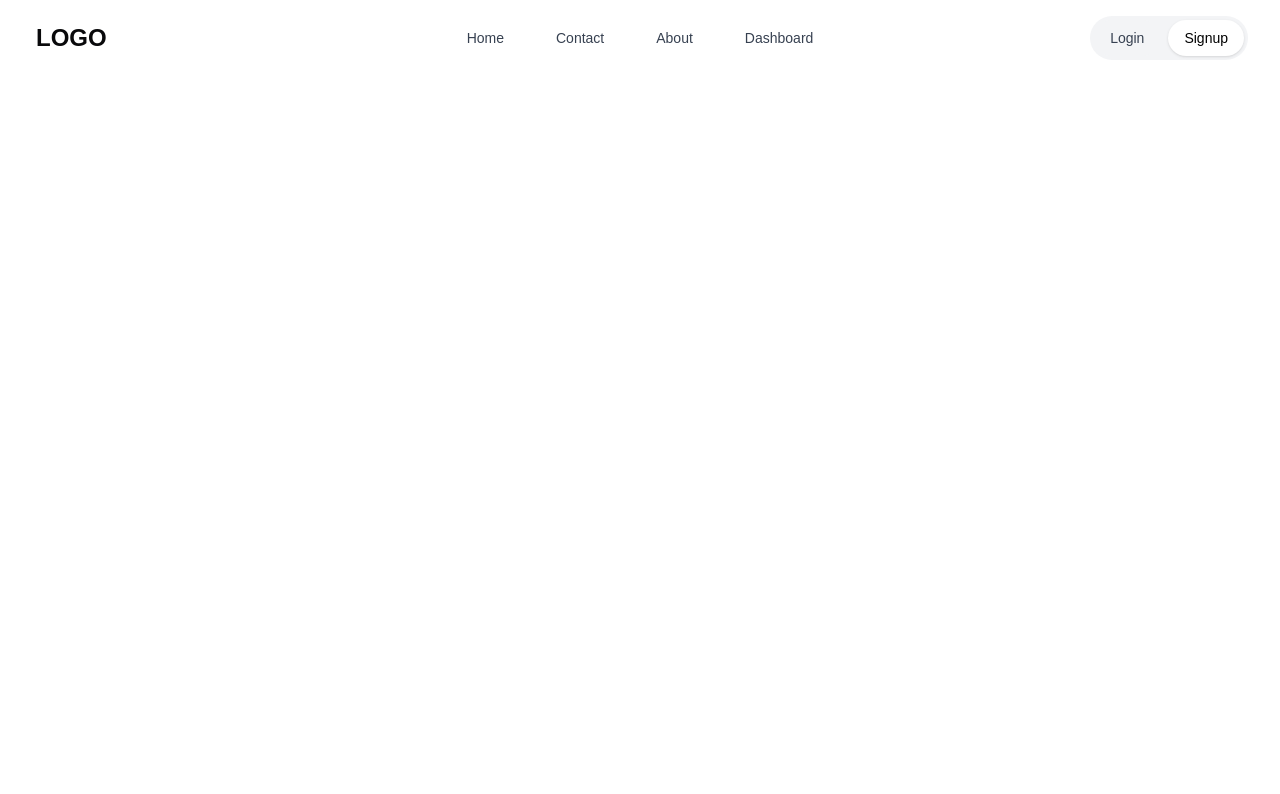
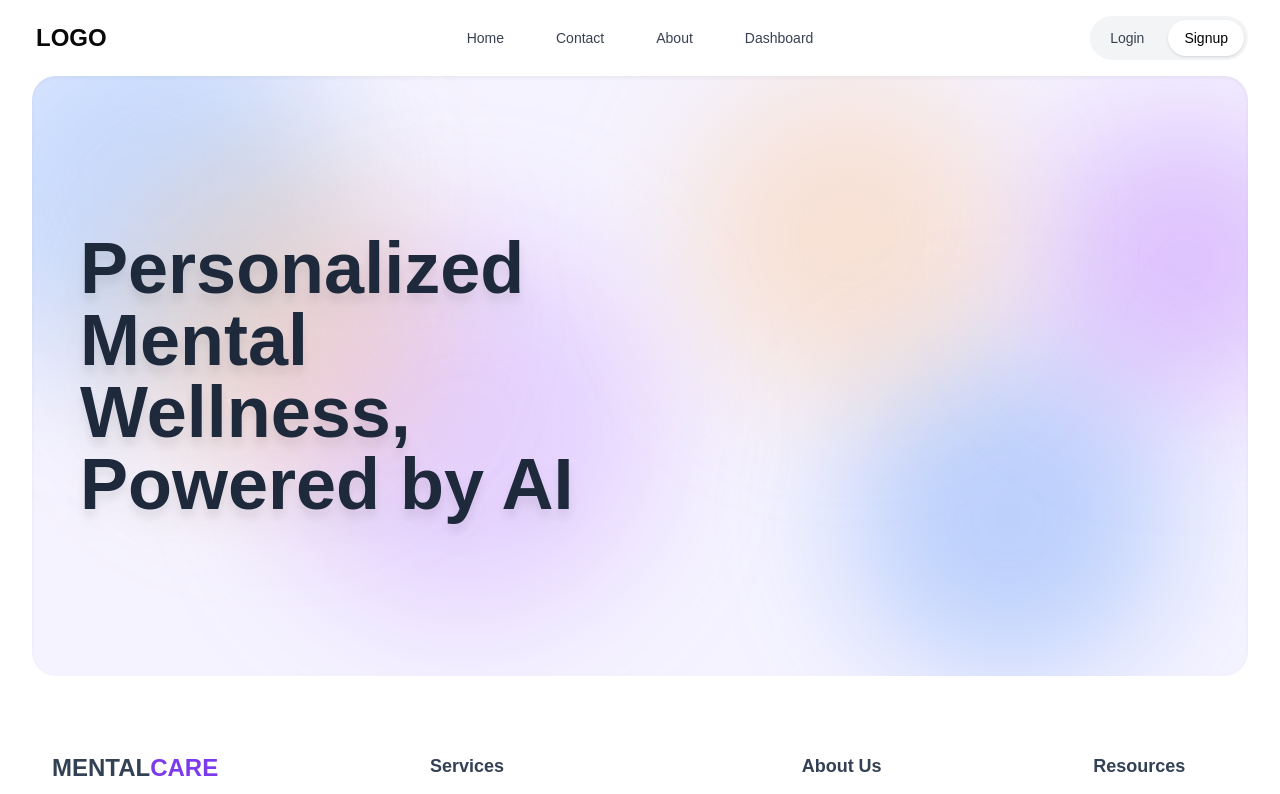
Before and after one commit to wajiha-kulsum/H10_crwdstrk, a Next.js app: page / in a window 1280 px wide. Shown: the top 794 px of the page. Built offline with nearby package versions, Linux system fonts and the light colour scheme.

Commit message:
Added Hero section

```diff
--- a/app/page.tsx
+++ b/app/page.tsx
@@ -1,3 +1,5 @@
+import Footer from "@/myComponents/Footer";
+import Hero from "@/myComponents/Hero";
 import Navbar from "@/myComponents/Navbar";
 
 export default function Home() {
@@ -7,6 +9,12 @@ export default function Home() {
         <div className="pt-4">
           <Navbar />
         </div>
+        <div className="flex-1">
+          <Hero />
+        </div>
+        <div>
+          <Footer />
+        </div>
       </div>
     </>
   );
--- /dev/null
+++ b/myComponents/Hero.tsx
@@ -0,0 +1,28 @@
+import React from "react";
+
+const Hero = () => {
+  return (
+    <div className="flex h-[75vh] w-full rounded-3xl relative overflow-hidden bg-violet-50 shadow-inner">
+      <div className="absolute inset-0">
+        <div className="absolute w-96 h-96 bg-blue-400/30 rounded-full blur-3xl -top-20 -left-20"></div>
+        <div className="absolute w-96 h-96 bg-purple-400/30 rounded-full blur-3xl top-40 left-60"></div>
+        <div className="absolute w-80 h-80 bg-blue-500/30 rounded-full blur-3xl bottom-0 right-20"></div>
+        <div className="absolute w-72 h-72 bg-purple-500/30 rounded-full blur-3xl -right-20 top-10"></div>
+        <div className="absolute w-80 h-80 bg-orange-300/30 rounded-full blur-3xl top-0 right-60"></div>
+        <div className="absolute w-80 h-80 bg-orange-300/30 rounded-full blur-3xl top-20 left-20"></div>
+     </div>
+      <div className="w-1/2 h-full flex items-center pl-12 relative z-10">
+        <div className="flex flex-col">
+          <div className="text-7xl font-bold drop-shadow-xl text-slate-800 font-valueSerif">Personalized</div>
+          <div className="text-7xl font-bold drop-shadow-xl text-slate-800 font-valueSerif">Mental Wellness,</div>
+          <div className="text-7xl font-bold drop-shadow-xl text-slate-800 font-valueSerif">Powered by AI</div>
+        </div>
+      </div>
+      <div className="w-1/2 h-full flex items-center justify-center relative z-10">
+        {/* <div>Right Container</div> */}
+      </div>
+    </div>
+  );
+};
+
+export default Hero;
```
